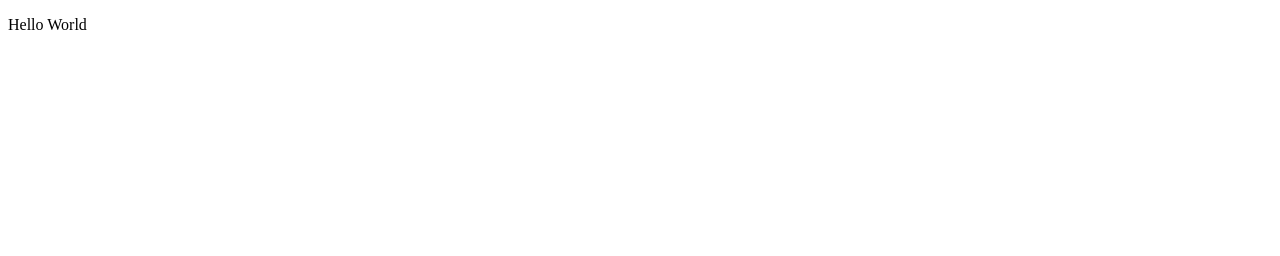
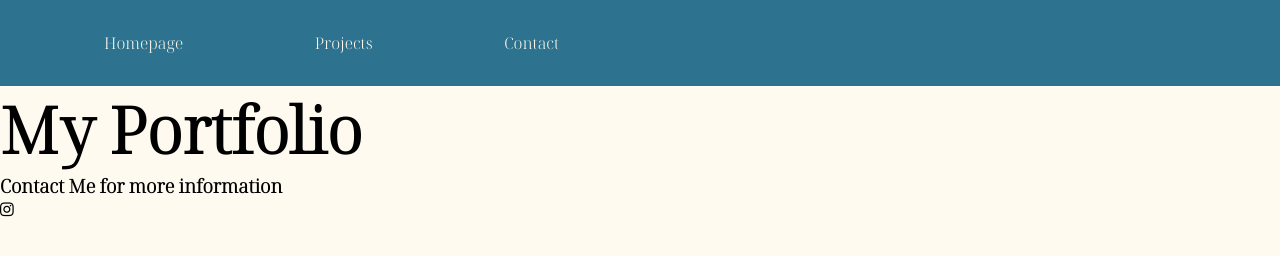
Before and after one commit to chizaraanyanwu/chizaraanyanwu.github.io, a plain HTML site: page index.html in a window 1280 px wide. Drawn offline with Linux system fonts and the light colour scheme.

Commit message:
First version- started on css styling

```diff
--- /dev/null
+++ b/assets/css/contact.css
@@ -0,0 +1,56 @@
+:root {
+  /* Color palette */
+  --main-col: hsl(198, 52%, 37%);
+  --bg-col: hsl(41, 100%, 97%);
+  --sec-col: hsl(193, 47%, 44%);
+  --comp-red-col: hsl(5, 62%, 51%);
+  --comp-highlight-col: hsl(29, 74%, 74%);
+}
+
+/* Simple styling on sections */
+section {
+  flex: 1;
+  max-width: 45%; /* Adjust width to avoid layout issues */
+}
+main {
+  display: flex;
+  flex-wrap: wrap; /* Allows wrapping for align-content to work */
+  align-content: center;
+  justify-content: space-around;
+  width: 100%;
+}
+aside {
+  flex: 1;
+  max-width: 45%; /* Matches section for balanced layout */
+}
+form {
+  background-color: var(--comp-highlight-col);
+  padding: 1em;
+}
+input {
+  display: block;
+  width: 100%;
+  margin-bottom: 2em;
+  border: none;
+  background-color: var(--comp-highlight-col);
+  border-bottom: 2px solid hsl(300, 100%, 10%);
+  border-radius: 5px;
+  color: black; /* Ensure text is readable */
+}
+
+input[type=submit] {
+  width: 10vw;
+  padding: 1em;
+  color: var(--bg-col);
+  border: 2px solid var(--comp-highlight-col);
+  background-color: var(--comp-red-col);
+}
+input:focus {
+  background-color: hsl(29, 74%, 80%);
+  /* outline: 2px solid var(--main-col); Improved accessibility */
+}
+@media (max-width: 600px) {
+  main {
+    flex-wrap: wrap;
+  }
+}
--- /dev/null
+++ b/assets/css/header.css
@@ -0,0 +1,41 @@
+:root {
+  /* Color palette */
+  --main-col: hsl(198, 52%, 37%);
+  --bg-col: hsl(41, 100%, 97%);
+  --sec-col: hsl(193, 47%, 44%);
+  --comp-red-col: hsl(5, 65%, 47%);
+  --comp-highlight-col: hsl(29, 74%, 74%);
+}
+
+nav {
+  background-color: var(--main-col);
+  /* height: 10vh; */
+  width: 100%;
+}
+
+ul {
+  list-style: none;
+  /* margin: 0;
+  padding: 0; */
+}
+
+li {
+  display: inline-block;
+  margin: 1em 3em;
+  padding: 1em;
+  border-radius: 10px;
+}
+
+a {
+  text-decoration: none;
+  color: var(--bg-col);
+  transition: color, background-color 0.5s ease-in-out;
+}
+
+li:hover {
+  background-color: var(--sec-col);
+}
+
+li:hover a {
+  color: black;
+}
--- /dev/null
+++ b/assets/css/main.css
@@ -0,0 +1,36 @@
+/* Like this font  */
+@import url("https://fonts.googleapis.com/css2?family=Noto+Serif+Display:wght@300&family=Rubik:wght@400;500;700&display=swap");
+/* Defining global css variables */
+:root {
+  /* Color pallete  */
+  --main-col: hsl(198, 52%, 37%);
+  --bg-col: hsl(41, 100%, 97%);
+  --sec-col: hsl(193, 47%, 44%);
+  --comp-red-col: hsl(5, 65%, 47%);
+  --comp-highlight-col: hsl(29, 74%, 74%);
+}
+/* Basic reset  */
+* {
+  border: 0;
+  margin: 0;
+  box-sizing: border-box;
+  font-family: 'Noto Serif Display', serif;
+
+}
+
+/* Styling on background and default  */
+body {
+  background-color: var(--bg-col);
+}
+
+h1 {
+  font-size: 5vw;
+}
+
+h2 {
+  font-size: 2.5vw;
+}
+
+p {
+  font-size: 1.8vw;
+}
--- a/index.html
+++ b/index.html
@@ -3,9 +3,30 @@
 <head>
   <meta charset="UTF-8">
   <meta name="viewport" content="width=device-width, initial-scale=1.0">
-  <title>Document</title>
+  <title>Homepage</title>
+  <link rel="stylesheet" href="https://cdnjs.cloudflare.com/ajax/libs/font-awesome/4.7.0/css/font-awesome.min.css">
+  <link rel="stylesheet" href="./assets/css/main.css">
+  <link rel="stylesheet" href="./assets/css/header.css">
 </head>
 <body>
-  <p>Hello World</p>
+  <!-- Header  -->
+  <header>
+    <nav>
+      <ul>
+        <li><a href="#">Homepage</a></li>
+        <li><a href="./pages/projects.html">Projects</a></li>
+        <li><a href="./pages/contact.html">Contact</a></li>
+      </ul>
+    </nav>
+    <h1>My Portfolio</h1>
+  </header>
+  <main>
+    <h1></h1>
+  </main>
+  <footer>
+    <h3>Contact Me for more information</h3>
+    <i class="fa fa-instagram" aria-hidden="true"></i>
+
+  </footer>
 </body>
 </html>
```
Also changed, not shown: pages/contact.html (added, +36 -0 lines), pages/projects.html (added, +24 -0 lines).
